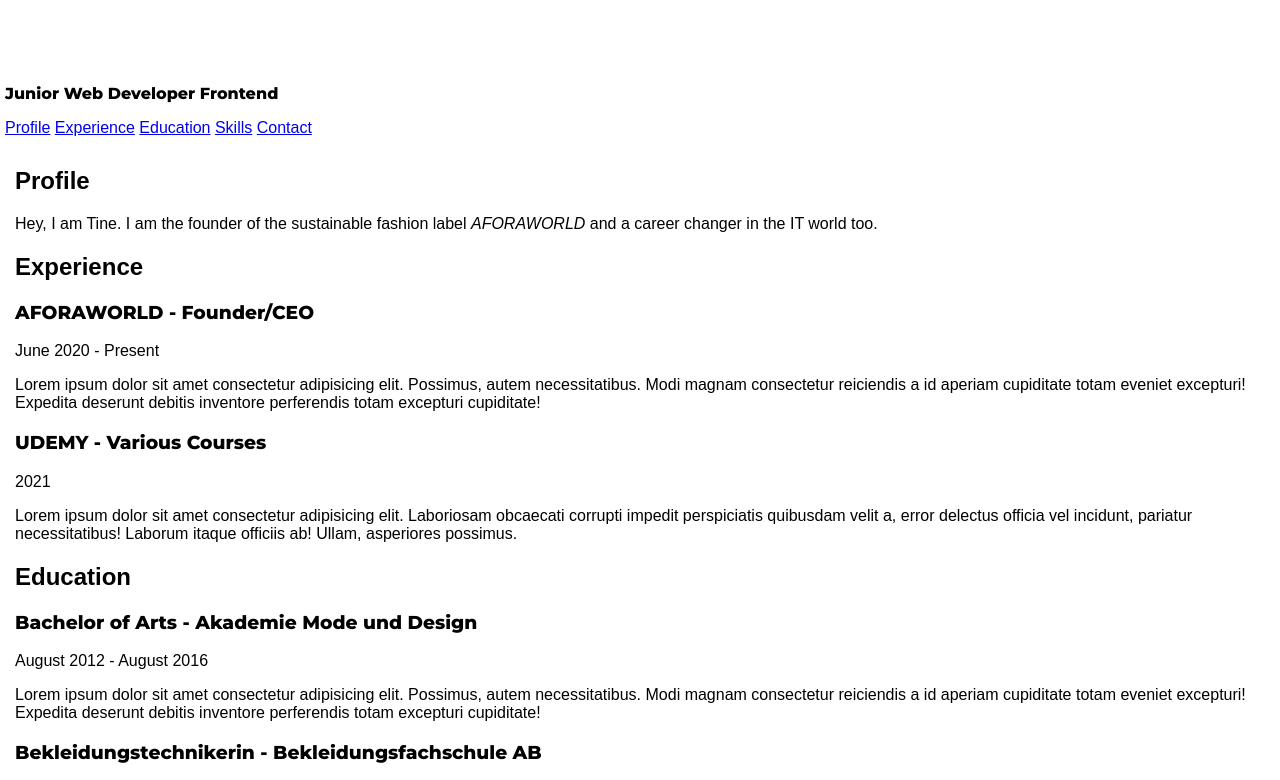
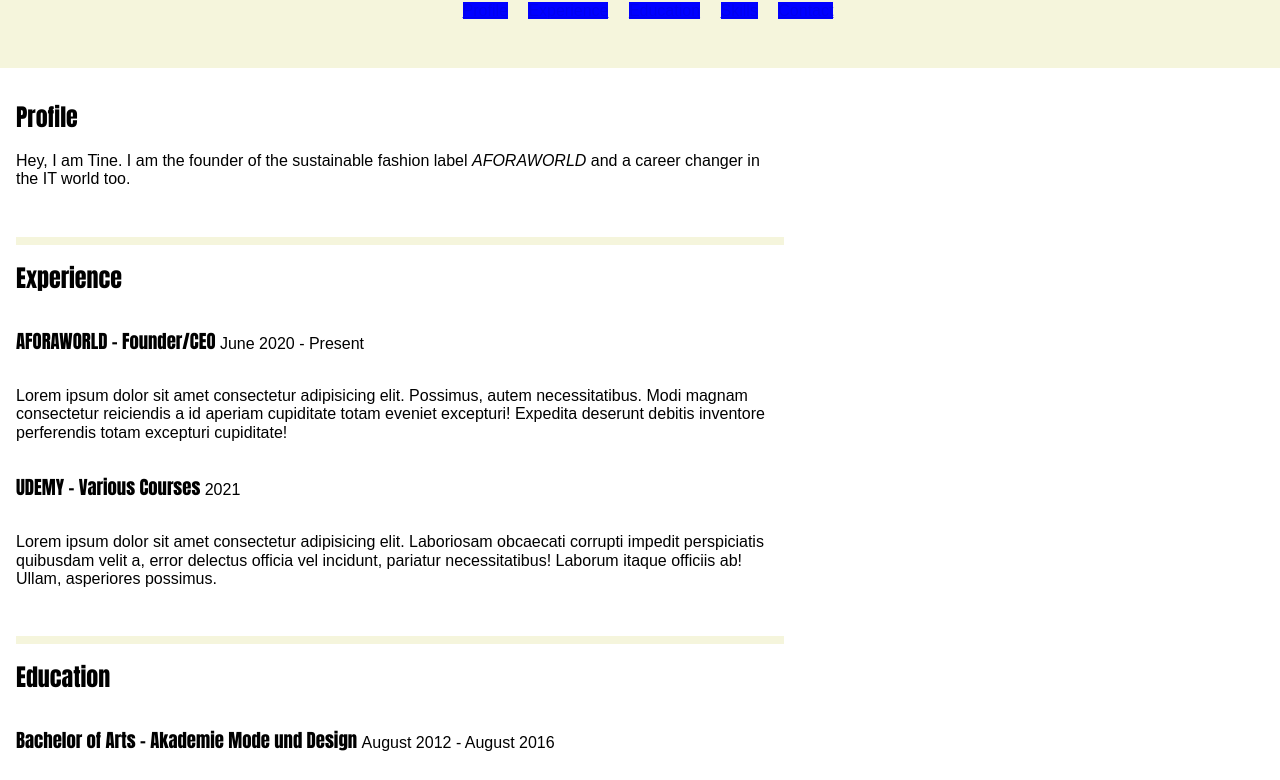
Before and after one commit to christinemariametz/CVnow, a plain HTML site: page index.html in a window 1280 px wide. Shown: the part 160-940 px from the top of the page. Drawn offline with nearby package versions, Linux system fonts and the light colour scheme.

Commit message:
CSS update/Änderungen

```diff
--- a/index.html
+++ b/index.html
@@ -3,6 +3,10 @@
   <head>
     <meta name="author" content="Tine Metz">
     <meta name="description" content="The CV of Christine Maria Metz">
+    <link
+    rel="stylesheet"
+    href="https://unpkg.com/normalize.css@8.0.1/normalize.css"
+  />
     <meta charset="UTF-8" />
     <meta name="viewport" content="width=device-width, initial-scale=1.0" />
 
@@ -15,35 +19,35 @@
   </head>
 
     <body>
-      <header>
+      <header class="header">
         <h1>Christine Metz</h1>
-        <p>Junior Web Developer Frontend</p>
+        <p class="profession">Junior Web Developer Frontend</p>
+        <nav>
+          <a class="nav-link" href="#profile">Profile</a>
+          <a class="nav-link" href="#experience">Experience</a>
+          <a class="nav-link" href="#education">Education</a>
+          <a class="nav-link" href="#skills">Skills</a>
+          <a class="nav-link" href="#contact">Contact</a>
+        </nav>
       </header>
 
-      <nav>
-        <a href="#profile">Profile</a>
-        <a href="#experience">Experience</a>
-        <a href="#education">Education</a>
-        <a href="#skills">Skills</a>
-        <a href="#contact">Contact</a>
-      </nav>
 
-      <main>
+      <main class="main">
         <article id="profile">
           <h2>Profile</h2>
           <p>
            Hey, I am Tine. I am the founder of the sustainable fashion label <em>AFORAWORLD</em> and a career changer in the IT world too.
           </p>
         </article>
-
-
         <article id="experience">
           <h2>Experience</h2>
             <section>
               <header>
-                <h3>AFORAWORLD - Founder/CEO</h3>
-                </header>
-                <p>June 2020 - Present</p>
+                <h3 class="experience-heading">
+                  AFORAWORLD - Founder/CEO
+                </h3>
+                <p class="experience-subheading">June 2020 - Present</p>
+              </header>
               <p>
                 Lorem ipsum dolor sit amet consectetur adipisicing elit. Possimus,
                 autem necessitatibus. Modi magnam consectetur reiciendis a id
@@ -53,9 +57,9 @@
             </section>
             <section>
               <header>
-                <h3>UDEMY - Various Courses</h3>
+                <h3 class="experience-heading">UDEMY - Various Courses</h3>
+                <p class="experience-subheading">2021</p>
               </header>
-              <p>2021</p>
               <p>
                 Lorem ipsum dolor sit amet consectetur adipisicing elit. Laboriosam
                 obcaecati corrupti impedit perspiciatis quibusdam velit a, error
@@ -70,9 +74,9 @@
           <h2>Education</h2>
           <section>
             <header>
-              <h3>Bachelor of Arts - Akademie Mode und Design</h3>
+              <h3 class="experience-heading">Bachelor of Arts - Akademie Mode und Design</h3>
+              <p class="experience-subheading">August 2012 - August 2016</p>
             </header>
-            <p>August 2012 - August 2016</p>
             <p>
               Lorem ipsum dolor sit amet consectetur adipisicing elit. Possimus,
               autem necessitatibus. Modi magnam consectetur reiciendis a id
@@ -82,9 +86,9 @@
           </section>
           <section>
             <header>
-              <h3>Bekleidungstechnikerin - Bekleidungsfachschule AB</h3>
+              <h3 class="experience-heading">Bekleidungstechnikerin - Bekleidungsfachschule AB</h3>
+              <p class="experience-subheading">2009 - 2011</p>
             </header>
-            <p>2009 - 2011</p>
             <p>
               Lorem ipsum dolor sit amet consectetur adipisicing elit. Laboriosam
               obcaecati corrupti impedit perspiciatis quibusdam velit a, error
@@ -101,7 +105,7 @@
               <ul>
                 <li>Motivated and open minded</li>
                 <li>An eye on details</li>
-                <li>Creative</li>
+                <li>Creative Thinking</li>
               </ul>
             </section>
             <section>
--- a/style.css
+++ b/style.css
@@ -1,33 +1,91 @@
+
+/* General Stylings! */
+
 
 *,
-*:before *:after {box-sizing: border-box;
+*:before,
+*:after {
+  box-sizing: border-box;
 }
 
-html {font-family: Arial, Helvetica, sans-serif ;
+html {
+    font-family: Arial, Helvetica, sans-serif ;
 }
 
-h1 {
-    margin: 100px;
-    text-align: center;
-    color: black;
-    background-color: whitesmoke;
-    border: 100px;
-    ;}
-
-    header {
-        padding: 0px;
-        font-family: 'Montserrat', sans-serif;
-    }
+h1,
+h2,
+h3,
+h4,
+h5,
+h6 {font-family:Impact, Haettenschweiler, 'Arial Narrow Bold', sans-serif}
 
 body {
-    margin: auto;
-    background-color: white;
-    border: 5px solid white;
-    font-family: Arial, Helvetica, sans-serif
-    color black;
+    margin: 0;
+}
+
+*::selection {
+    background-color: blanchedalmond;
+    color: black;
 }
 
 
-main {
-    padding: 10px;
+/******** Specific Stylings */
+
+.header {padding: 48px 16px;
+        text-align: center;
+        background-color:  beige;
 }
+.profession::before {
+    content: "🍪";
+}
+
+.profession::after {
+    content: "🍪";
+}
+
+.nav-link {
+    margin-left: 16px;
+    background-color: blue;
+}
+
+.nav-link:visited {
+    background-color: lightcyan;
+}
+
+.nav-link:hover {
+    color: white;
+    background-color: lightsalmon;
+}
+
+.nav-link:active {
+    color: white;
+    background-color: red;
+}
+
+
+
+.main {
+    max-width: 800px;
+    margin-top: 50;
+    padding: 16px;
+}
+
+.main > * + * {
+    margin-top: 48px;
+}
+
+.main > * {
+    border-top: 8px solid beige;
+}
+
+.main > *:first-child {
+    border-top: none;
+}
+
+.experience-heading {
+    display: inline-block;
+  }
+
+  .experience-subheading {
+    display: inline-block;
+  }
```
